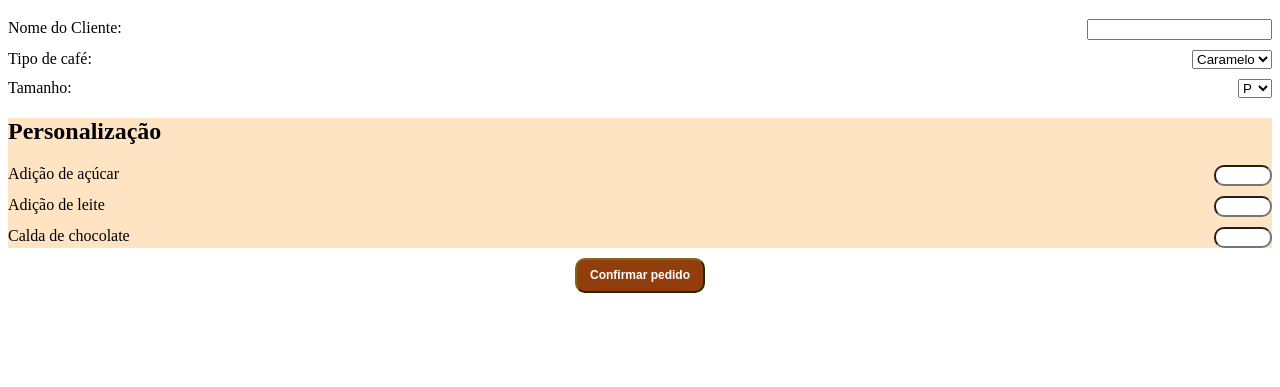
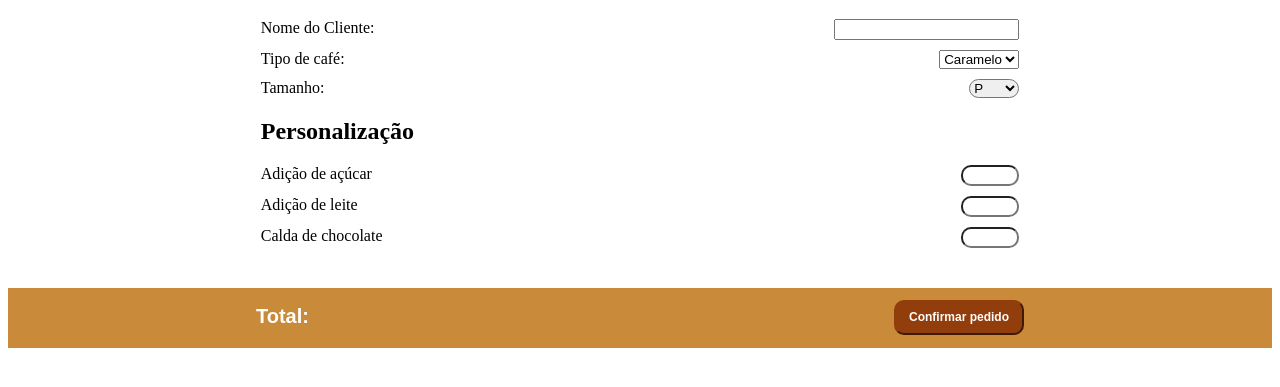
Before and after one commit to LuizadeJss/projetos-com-java-script, a plain HTML site: page cafeteria/index.html in a window 1280 px wide. Shown: the part 61-448 px from the top of the page. Drawn offline with Linux system fonts and the light colour scheme.

Commit message:
atualizção da estilização da cafeteria

```diff
--- a/cafeteria/css/style.css
+++ b/cafeteria/css/style.css
@@ -1,37 +1,21 @@
-body{
-    /*background-image:url("/img/papel-de-parede-cafeteria.jpg");*/
-
-}
+/*body{
+    background-image: url("/img/papel-de-parede-cafeteria.jpg");
+    background-color: #923d0c;
+    color:#ffffff;
+}*/
 h1{
     text-align: center;
 }
-.botaoConfirmar{
-    background: #923d0c;
-    color: #ffffff;
-    border-style: outset;
-    border-color: #806716;
-    height: 35px;
-    width: 130px;
-    font: bold 12px arial,sans-serif;
-    text-shadow: none;
+.inp_num{
+    width:50px;
     border-radius: 10px;
 
 }
-.linhaBotao{
-    text-align: center;
+.container {
+    /*background-color: #923d0c;*/
+    margin: 0% 20%;
 
-}
-.inp_num{
-    width: 50px;
-    border-radius: 10px;
 
-}
-.pai{
-
-}
-.container {
-    background-color: bisque;
-    justify-content: center;
 }
 .flex-container{
     display: flex;
@@ -39,13 +23,35 @@ h1{
     margin-bottom: 10px;
 
 }
-
-li
-{
-    list-style: circle;
-    margin: 30px;
-}
 img{
     width: 40px;
     height: 20px;
 }
+.linhaBotao
+{
+    background-color: rgb(201, 138, 57);
+    height: 60px;
+    margin-top: 40px;
+}
+.botaoConfirmar{
+    background: #923d0c;
+    color: #fffdfd;
+    border-color: #923d0c;
+    height: 35px;
+    width: 130px;
+    font: bold 12px arial,sans-serif;
+    text-shadow: none;
+    border-radius: 10px;
+    margin-top: 12px;
+    margin-right: 15%;
+    position: absolute;
+    right: 5%;
+}
+.tot{
+    font: bold 20px arial,sans-serif;
+    color: #ffffff;
+    position:absolute;
+    margin-top: 17px;
+    left: 20%;
+
+}
--- a/cafeteria/index.html
+++ b/cafeteria/index.html
@@ -8,6 +8,7 @@
         <div>
             <form id="pedido">
                 <h1>Pedido</h1>
+                <div class="container">
                     <div class="flex-container">
                         <label>Nome do Cliente: </label>
                         <input type="text" name="nome_cliente">
@@ -16,7 +17,7 @@
 
                     <div class="flex-container">
                         <label>Tipo de café: </label>
-                    <select name="tipo_cafe" id="cafe">
+                        <select>
                             <option>Caramelo</option>
                             <option>Latte</option>
                         </select>
@@ -24,12 +25,13 @@
 
                     <div class="flex-container">
                         <label>Tamanho:</label>
-                    <select name="tamanho_cafe" id="tamanho">
+                        <select class="inp_num">
                             <option>P</option>
                             <option>M</option>
                             <option>G</option>
                         </select>
 
+                    </div>
                 </div>
                 <div class="pai">
                     <div class="container">
@@ -55,7 +57,10 @@
                     </div>
                 </div>
                     <div class="linhaBotao">
+                        <div class="itens-linha">
+                            <label class="tot">Total: </label>
                             <button type="submit" class="botaoConfirmar" id="salvar">Confirmar pedido</button>
+                        </div>
                     </div>
 
             </form>
```
Lines whose indentation alone changed are shown as unchanged.
